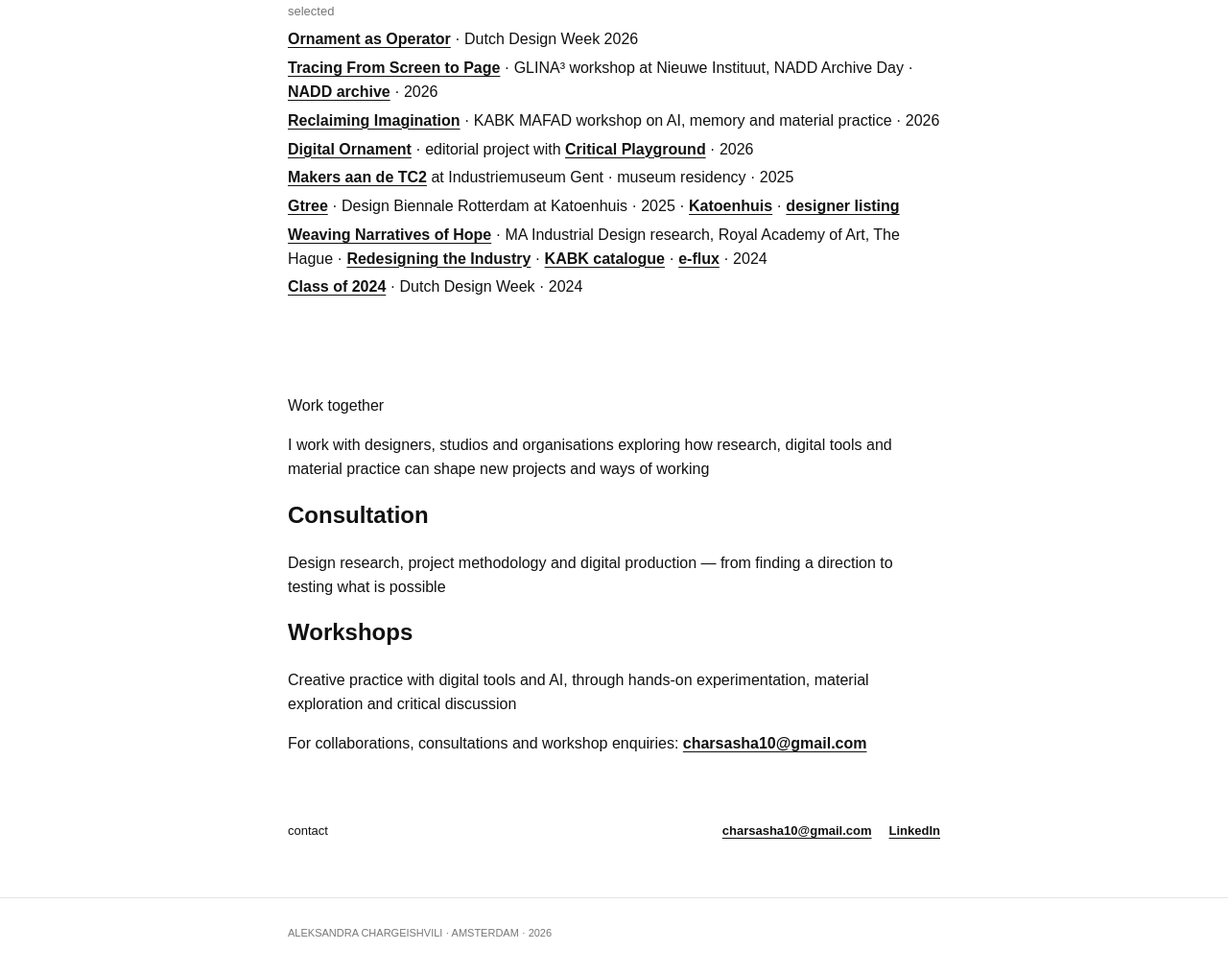
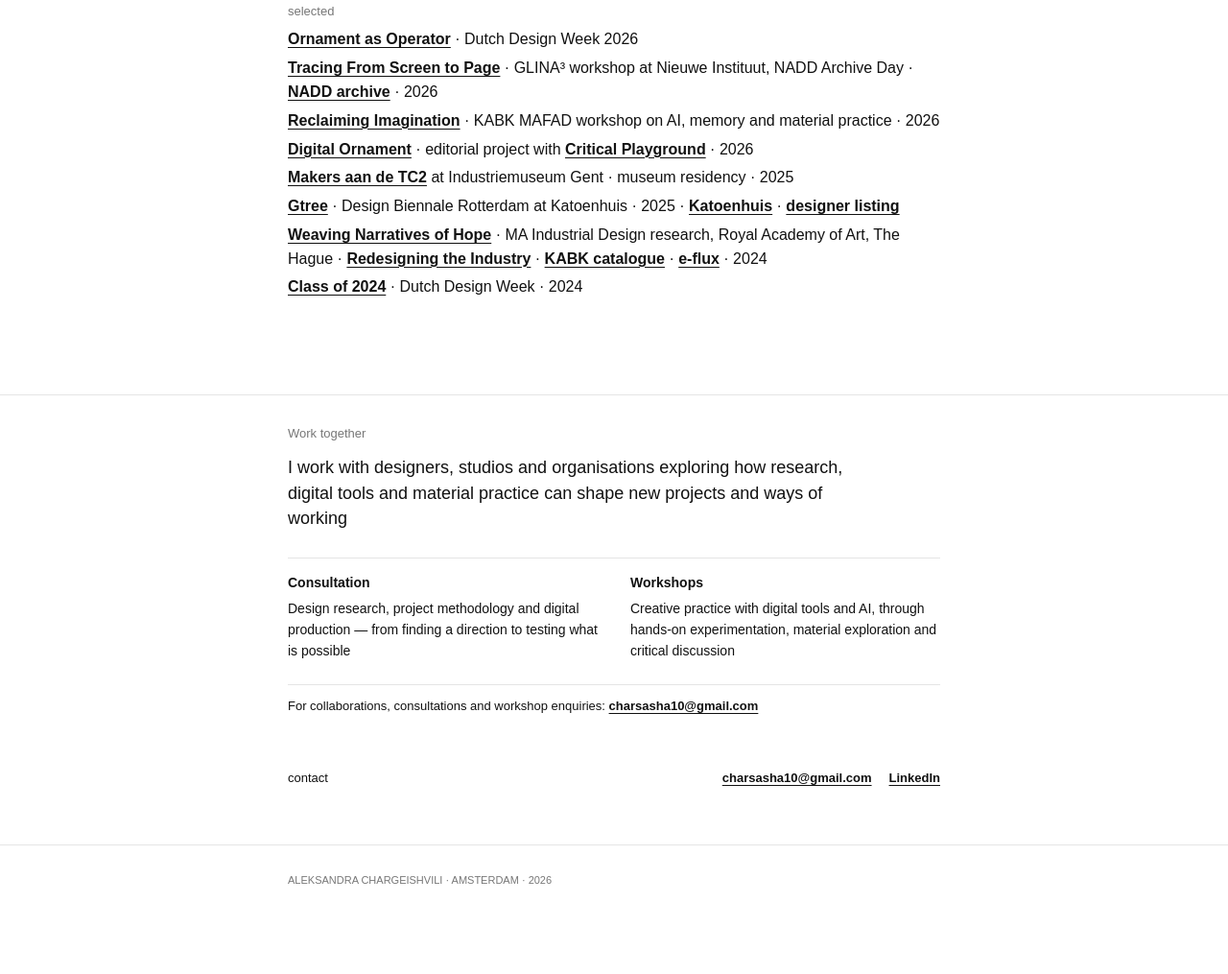
Before and after one commit to Sashastillsasha/aleksandra-portfolio, a plain HTML site: page index.html in a window 1280 px wide. Shown: the part 658-1673 px from the top of the page at 96% size. After the commit the page ends 1624 px from the top, so only its background shows below. Drawn offline with Linux system fonts and the light colour scheme.

Commit message:
Style the Work together section

```diff
--- a/styles-minimal.css
+++ b/styles-minimal.css
@@ -144,3 +144,47 @@ h1, h2, h3, p { margin-top: 0; }
 }
 a, a:visited { color: #111; font-weight: 700; text-decoration: underline; text-decoration-thickness: 1px; text-underline-offset: 3px; }
 a:hover, a:focus-visible { text-decoration-thickness: 2px; }
+
+/* Quietly distinguish the collaboration offer from the project list */
+.work-together-section {
+  padding: 30px 0 54px;
+  border-top: 1px solid var(--line);
+}
+.section-kicker {
+  margin: 0 0 12px;
+  color: var(--muted);
+  font-size: 13px;
+}
+.work-together-intro {
+  max-width: 620px;
+  margin: 0 0 28px;
+  font-size: 18px;
+  line-height: 1.45;
+}
+.offer-grid {
+  display: grid;
+  grid-template-columns: repeat(2, minmax(0, 1fr));
+  gap: 34px;
+  padding-top: 16px;
+  border-top: 1px solid var(--line);
+}
+.offer h2 {
+  margin: 0 0 7px;
+  font-size: 14px;
+  line-height: 1.4;
+  font-weight: 700;
+}
+.offer p {
+  margin: 0;
+  font-size: 14px;
+}
+.work-together-contact {
+  margin: 24px 0 0;
+  padding-top: 12px;
+  border-top: 1px solid var(--line);
+  font-size: 13px;
+}
+@media (max-width: 620px) {
+  .offer-grid { grid-template-columns: 1fr; gap: 20px; }
+  .work-together-intro { font-size: 17px; }
+}
```
